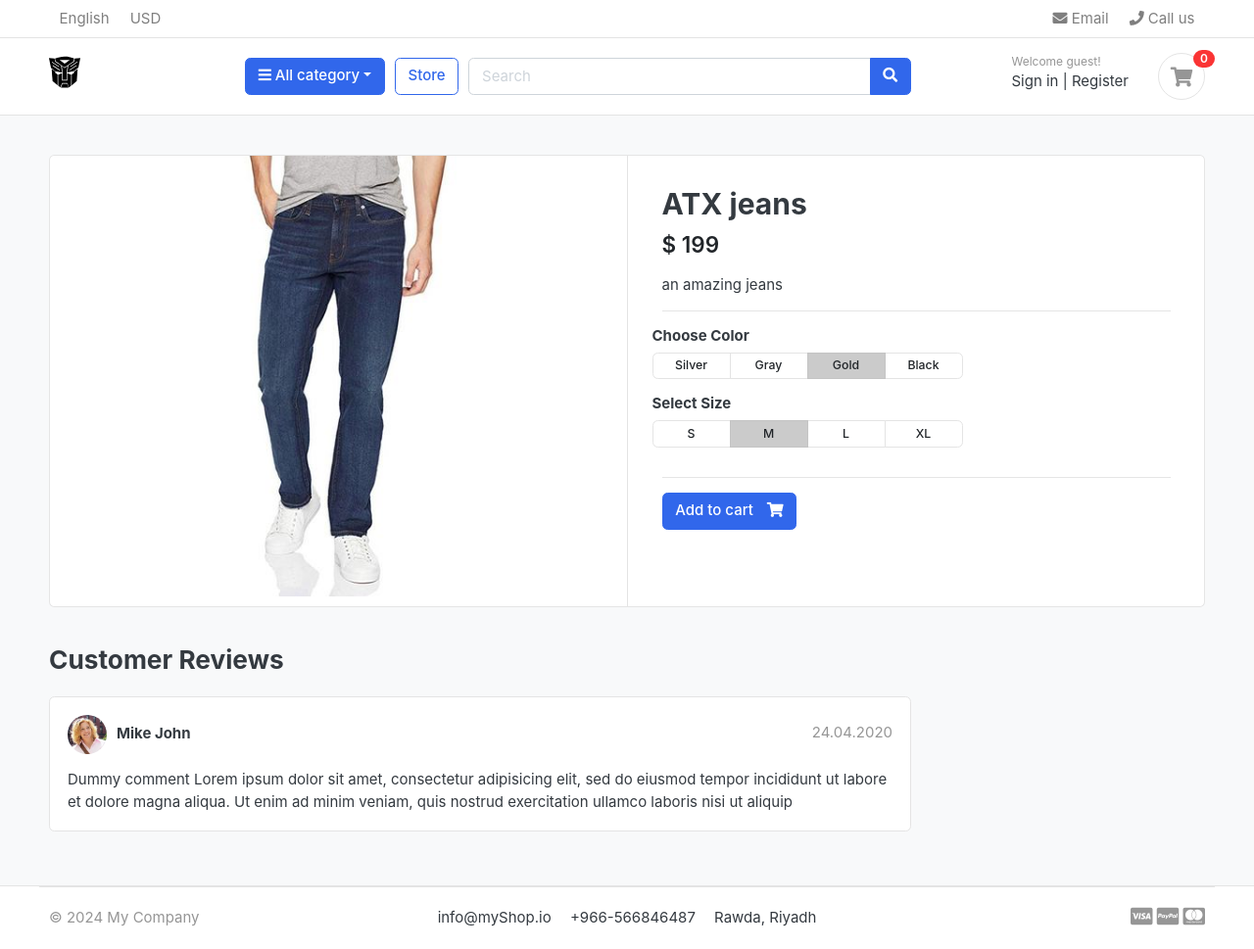
After one commit to hassan-ezzeddine96/shop, a Django app: page /store/jeans/atx-jeans/ in a window 1280 px wide. The commit adds this page. Shown: the whole page at 98% size. Run offline with Django 3.2, Linux system fonts and the light colour scheme; data comes from the database, SQL or seed files in the repository; both versions use the stored data as it was after the commit; some libraries are stand-ins or nearby versions; some web fonts are replaced.

Commit message:
added product_details

```diff
--- /dev/null
+++ b/category/context_processors.py
@@ -0,0 +1,4 @@
+from .models import Category
+def menu_links(request):
+    links = Category.objects.all()
+    return dict(links=links)
--- a/category/models.py
+++ b/category/models.py
@@ -1,4 +1,5 @@
 from django.db import models
+from django.urls import reverse
 
 class Category(models.Model):
     category_name = models.CharField(max_length=50,unique=True)
@@ -10,5 +11,8 @@ class Category(models.Model):
         verbose_name = 'category'
         verbose_name_plural = 'categories'
 
+    def get_url(self):
+        return reverse('products_by_category',args=[self.slug])
+
     def __str__(self):
         return self.category_name
--- a/myShop/settings.py
+++ b/myShop/settings.py
@@ -67,6 +67,7 @@ TEMPLATES = [
                 'django.template.context_processors.request',
                 'django.contrib.auth.context_processors.auth',
                 'django.contrib.messages.context_processors.messages',
+                'category.context_processors.menu_links'
             ],
         },
     },
--- a/store/models.py
+++ b/store/models.py
@@ -1,5 +1,6 @@
 from django.db import models
 from category.models import Category
+from django.urls import reverse
 
 # Create your models here.
 
@@ -15,5 +16,8 @@ class Product(models.Model):
     created_date = models.DateTimeField(auto_now_add=True)
     modified_date = models.DateTimeField(auto_now=True)
 
+    def get_url(self):
+        return reverse('product_detail', args=[self.category.slug, self.slug])
+
     def __str__(self):
         return self.product_name
--- a/store/urls.py
+++ b/store/urls.py
@@ -4,4 +4,5 @@ from . import views
 urlpatterns = [
     path('',views.store,name='store'),
     path('<slug:category_slug>/',views.store,name='products_by_category'),
+    path('<slug:category_slug>/<slug:product_slug>/',views.product_detail,name='product_detail'),
 ]
--- a/store/views.py
+++ b/store/views.py
@@ -21,3 +21,13 @@ def store(request, category_slug=None):
         'product_count':product_count,
     }
     return render(request,'store/store.html', context)
+
+def product_detail(request,category_slug, product_slug):
+    try:
+        single_product = Product.objects.get(category__slug=category_slug, slug=product_slug)
+    except Exception as e:
+        raise e
+    context={
+        'single_product':single_product
+    }
+    return render(request,'store/product_detail.html', context)
--- a/templates/includes/navbar.html
+++ b/templates/includes/navbar.html
@@ -28,22 +28,20 @@
     <div class="container">
       <div class="row align-items-center">
         <div class="col-lg-2 col-md-3 col-6">
-          <a href="./" class="brand-wrap"><img class="logo" src="{% static './images/1.svg' %}" /></a> <!-- brand-wrap.// -->
+          <a href="{% url 'home' %}" class="brand-wrap"><img class="logo" src="{% static './images/1.svg' %}" /></a> <!-- brand-wrap.// -->
         </div>
         <div class="col-lg col-sm col-md col-6 flex-grow-0">
           <div class="category-wrap dropdown d-inline-block float-right">
             <button type="button" class="btn btn-primary dropdown-toggle" data-toggle="dropdown"><i class="fa fa-bars"></i> All category</button>
             <div class="dropdown-menu">
-              <a class="dropdown-item" href="#">Machinery / Mechanical Parts / Tools</a>
-              <a class="dropdown-item" href="#">Consumer Electronics / Home Appliances</a>
-              <a class="dropdown-item" href="#">Auto / Transportation</a>
-              <a class="dropdown-item" href="#">Apparel / Textiles / Timepieces</a>
-              <a class="dropdown-item" href="#">Home & Garden / Construction / Lights</a>
-              <a class="dropdown-item" href="#">Beauty & Personal Care / Health</a>
+              <a class="dropdown-item" href="{% url 'store' %}">All Products</a>
+              {% for category in links %}
+              <a class="dropdown-item" href="{{ category.get_url }}">{{category.category_name}}</a>
+              {% endfor %}
             </div>
           </div> <!-- category-wrap.// -->
         </div> <!-- col.// -->
-        <a href="./store.html" class="btn btn-outline-primary">Store</a>
+        <a href="{% url 'store' %}" class="btn btn-outline-primary">Store</a>
         <div class="col-lg col-md-6 col-sm-12 col">
           <form action="#" class="search">
             <div class="input-group w-100">
--- /dev/null
+++ b/templates/store/product_detail.html
@@ -0,0 +1,122 @@
+{% extends 'base.html' %}
+{% load static %}
+
+{% block content %}
+
+<section class="section-content padding-y bg">
+    <div class="container">
+
+    <!-- ============================ COMPONENT 1 ================================= -->
+    <div class="card">
+        <div class="row no-gutters">
+            <aside class="col-md-6">
+    <article class="gallery-wrap">
+        <div class="img-big-wrap">
+           <a href="#"><img src="{{single_product.images.url}}"></a>
+        </div> <!-- img-big-wrap.// -->
+
+    </article> <!-- gallery-wrap .end// -->
+            </aside>
+            <main class="col-md-6 border-left">
+    <article class="content-body">
+
+    <h2 class="title">{{single_product.product_name}}</h2>
+
+    <div class="mb-3">
+        <var class="price h4">$ {{single_product.price}}</var>
+    </div>
+
+    <p>{{single_product.description}}</p>
+
+
+    <hr>
+        <div class="row">
+            <div class="item-option-select">
+                <h6>Choose Color</h6>
+                <div class="btn-group btn-group-sm btn-group-toggle" data-toggle="buttons">
+                  <label class="btn btn-light">
+                    <input type="radio" name="radio_color"> Silver
+                  </label>
+                  <label class="btn btn-light">
+                    <input type="radio" name="radio_color" > Gray
+                  </label>
+                  <label class="btn btn-light active">
+                    <input type="radio" name="radio_color checked"> Gold
+                  </label>
+                  <label class="btn btn-light">
+                    <input type="radio" name="radio_color"> Black
+                  </label>
+                </div>
+            </div>
+        </div> <!-- row.// -->
+        <div class="row">
+            <div class="item-option-select">
+                <h6>Select Size</h6>
+                <div class="btn-group btn-group-sm btn-group-toggle" data-toggle="buttons">
+                  <label class="btn btn-light">
+                    <input type="radio" name="radio_color"> S
+                  </label>
+                  <label class="btn btn-light active">
+                    <input type="radio" name="radio_color" checked> M
+                  </label>
+                  <label class="btn btn-light">
+                    <input type="radio" name="radio_color"> L
+                  </label>
+                  <label class="btn btn-light">
+                    <input type="radio" name="radio_color"> XL
+                  </label>
+                </div>
+            </div>
+        </div> <!-- row.// -->
+        <hr>
+
+        {% if single_product.stock <= 0 %}
+            <h5 class='text-danger'> Out of Stock </h5>
+        {% else %}
+        <a href="./product-detail.html" class="btn  btn-primary"> <span class="text">Add to cart</span> <i class="fas fa-shopping-cart"></i>  </a>
+        {% endif %}
+    </article> <!-- product-info-aside .// -->
+            </main> <!-- col.// -->
+        </div> <!-- row.// -->
+    </div> <!-- card.// -->
+    <!-- ============================ COMPONENT 1 END .// ================================= -->
+
+    <br>
+
+    <div class="row">
+                <div class="col-md-9">
+
+        <header class="section-heading">
+            <h3>Customer Reviews </h3>
+
+        </header>
+
+        <article class="box mb-3">
+            <div class="icontext w-100">
+                <img src="{% static './images/avatars/avatar1.jpg' %}" class="img-xs icon rounded-circle">
+                <div class="text">
+                    <span class="date text-muted float-md-right">24.04.2020 </span>
+                    <h6 class="mb-1">Mike John </h6>
+
+                </div>
+            </div> <!-- icontext.// -->
+            <div class="mt-3">
+                <p>
+                    Dummy comment Lorem ipsum dolor sit amet, consectetur adipisicing elit, sed do eiusmod
+                    tempor incididunt ut labore et dolore magna aliqua. Ut enim ad minim veniam,
+                    quis nostrud exercitation ullamco laboris nisi ut aliquip
+                </p>
+            </div>
+        </article>
+
+
+
+        </div> <!-- col.// -->
+    </div> <!-- row.// -->
+
+
+    </div> <!-- container .//  -->
+    </section>
+    <!-- ========================= SECTION CONTENT END// ========================= -->
+
+{% endblock content %}
```
Also changed, not shown: templates/home.html (+4 -4 lines), templates/store/store.html (+6 -9 lines), db.sqlite3, static/images/banners/cover.jpg (added).
